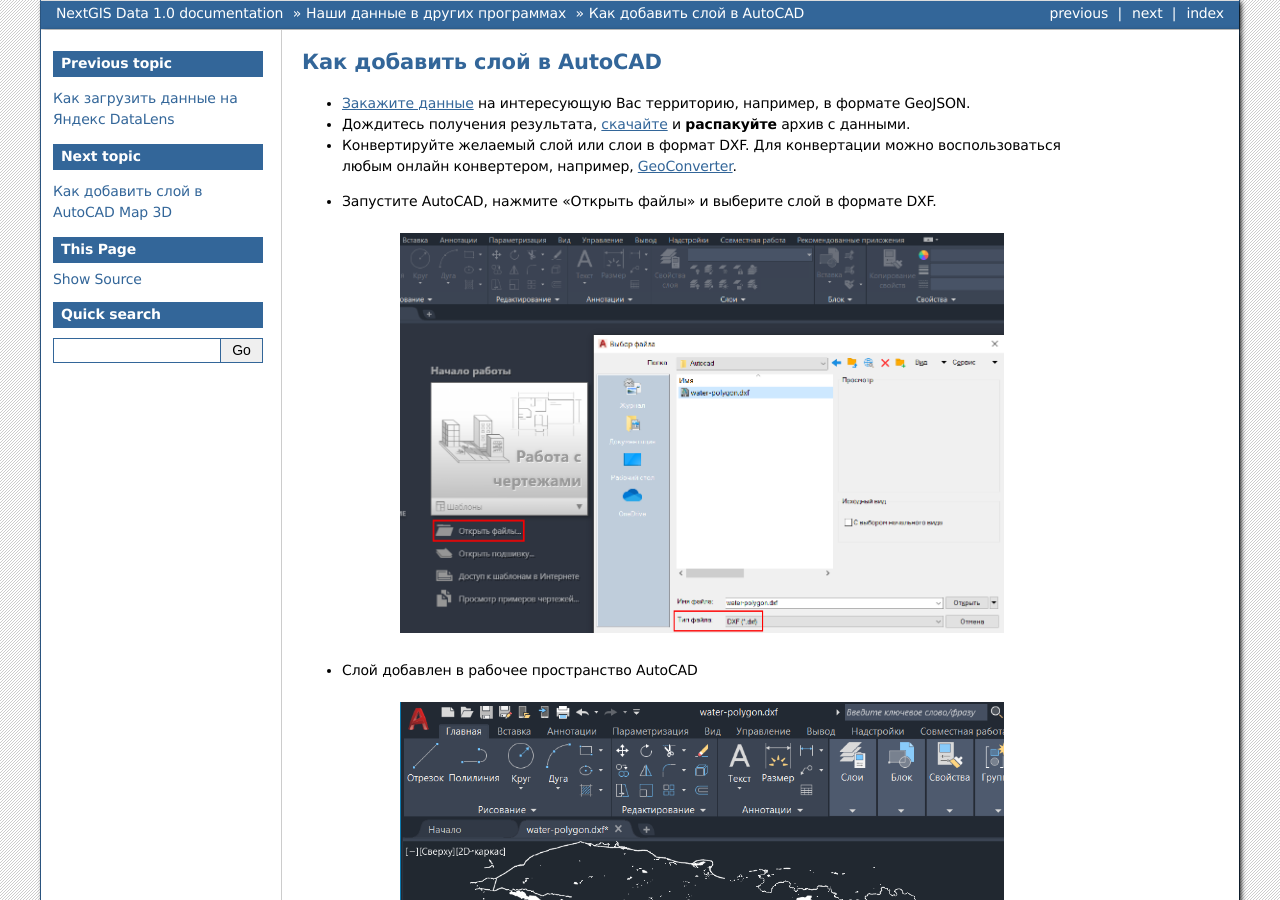
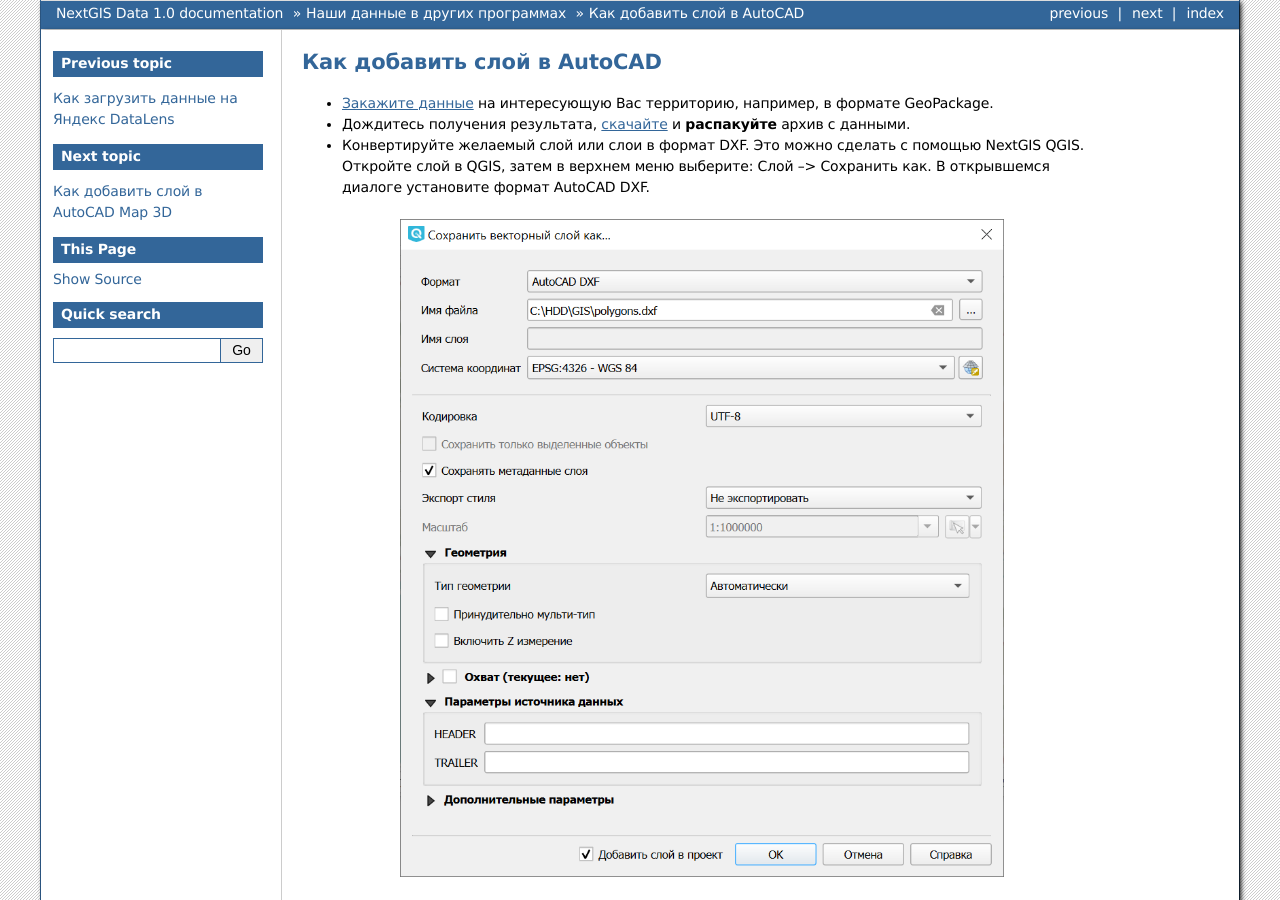
Before and after one commit to nextgis/docs_data, a Sphinx documentation site: the page built from source/autocad.rst, in a window 1280 px wide and 900 px high. Built offline with Sphinx 7.4.7, drawn with Linux system fonts in a browser that asks for light colours; formulas are drawn with MathJax 3.

Commit message:
update convert to DXF autocad.rst

```diff
--- a/source/autocad.rst
+++ b/source/autocad.rst
@@ -3,13 +3,14 @@
 Как добавить слой в AutoCAD
 ===========================
 
-* `Закажите данные <https://data.nextgis.com/ru/>`_ на интересующую Вас территорию, например, в формате GeoJSON.
+* `Закажите данные <https://data.nextgis.com/ru/>`_ на интересующую Вас территорию, например, в формате GeoPackage.
 * Дождитесь получения результата, `скачайте <https://data.nextgis.com/ru/orders/actual/>`_ и **распакуйте** архив с данными.
-* Конвертируйте желаемый слой или слои в формат DXF. Для конвертации можно воспользоваться любым онлайн конвертером, например, |location_link|.
+* Конвертируйте желаемый слой или слои в формат DXF. Это можно сделать с помощью NextGIS QGIS. Откройте слой в QGIS, затем в верхнем меню выберите: Слой --> Сохранить как. В открывшемся диалоге установите формат AutoCAD DXF.
 
-.. |location_link| raw:: html
-
-   <a href=https://geoconverter.infs.ch/" target="_blank">GeoConverter</a>
+.. figure:: _static/convert_to_dxf_ru.png
+   :name: convert_to_dxf_pic
+   :align: center
+   :width: 16cm
 
 * Запустите AutoCAD, нажмите «Открыть файлы» и выберите слой в формате DXF.
 
```
Also changed, not shown: source/_static/convert_to_dxf_ru.png (added).
